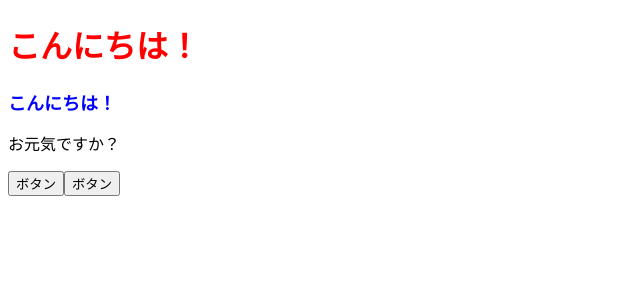
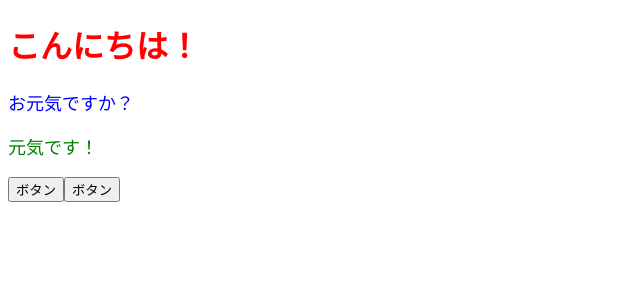
Before and after one commit to taka01150810/react-todo, a React (Create React App) app: page / in a window 1280 px wide. Shown: the top 300 px of the page, without its empty margins (0-640 px from the left). Built offline with nearby package versions, Linux system fonts and the light colour scheme.

Commit message:
Propsを知る

```diff
--- a/src/App.jsx
+++ b/src/App.jsx
@@ -1,25 +1,16 @@
+import { ColorfullMessage } from "./components/ColorfullMessage";
+
 // exportで他のファイルからも使えるようにする
 export const App = () => {
   const onclickButton = () => {alert('こんにちは')};
-  const contentStyle = {
-    color: 'blue',
-    fontSize: '18px'
-  }
     return (
       <div>
         {/* オブジェクトでCSSを表現することができる */}
         <h1 style={{ color: 'red' }}>こんにちは！</h1>
-        <h1 style={ contentStyle }>こんにちは！</h1>
 
-        <p>お元気ですか？</p>
+        <ColorfullMessage color="blue" >お元気ですか？</ColorfullMessage>
+        <ColorfullMessage color="green" message="元気です！" />
 
-        {/* JSの書き方 */}
-        {/* <button onclick={() => {alert('こんにちは')}}>ボタン</button> */}
-
-        {/*
-        Reactの書き方
-        {}の中でJSのコードを実行できる
-        */}
         <button onClick={() => {alert('こんにちは')}}>ボタン</button>
         { console.log('こんにちは') }
         <button onClick={onclickButton}>ボタン</button>
--- /dev/null
+++ b/src/components/ColorfullMessage.jsx
@@ -0,0 +1,35 @@
+// export const ColorfullMessage = (props) => {
+//     const contentStyleGreen = {
+//         color: props.color,
+//         fontSize: '18px'
+//     }
+//     return (
+//         <>
+//             <p style={ contentStyleGreen }>{ props.message }</p>
+//         {/* タブの中の値を受け取るにはprops.childrenを使う */}
+//             <p style={ contentStyleGreen }>{ props.children }</p>
+//         </>
+//     )
+// }
+
+// 上記のようにpropsを毎回書くのがめんどくさい場合
+export const ColorfullMessage = (props) => {
+    const { color, children } = props
+    const contentStyleGreen = {
+        // オブジェクトとプロパティが同じ名前の場合は省略できる
+        // color: color
+        color,
+        fontSize: '18px'
+    }
+    return (
+        <>
+            <p style={ contentStyleGreen }>{ props.message }</p>
+        {/* タブの中の値を受け取るにはprops.childrenを使う */}
+            <p style={ contentStyleGreen }>{ children }</p>
+        </>
+    )
+}
+
+// propsそのものを省略する書き方
+// export const ColorfullMessage = ({ color, children }) => {
+// }
```
